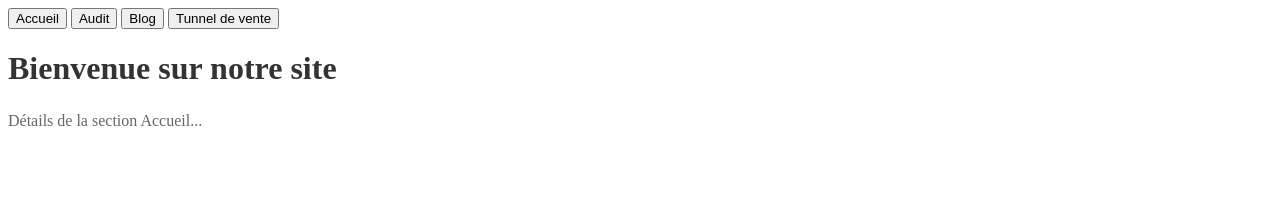
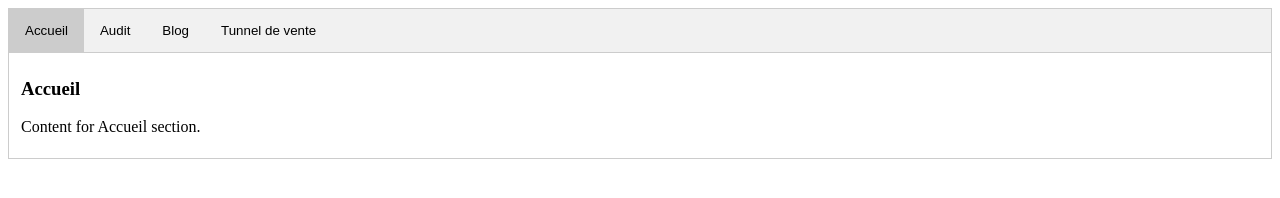
Before and after one commit to echoeswebmarketing-lab/plandactionsSomaNova, a plain HTML site: page index.html in a window 1280 px wide. Both pictures are taken after a click on the button "Accueil". Drawn offline with Linux system fonts and the light colour scheme.

Commit message:
Update index.html with tabbed navigation

```diff
--- a/index.html
+++ b/index.html
@@ -1,52 +1,90 @@
 <!DOCTYPE html>
-<html lang="fr">
+<html lang="en">
 <head>
     <meta charset="UTF-8">
     <meta name="viewport" content="width=device-width, initial-scale=1.0">
-    <title>Site Complet - Plandactions Soma Nova</title>
-    <link rel="stylesheet" href="styles.css">
+    <title>Tabbed Navigation Example</title>
+    <style>
+        /* Tab styles */
+        .tab {
+            overflow: hidden;
+            border: 1px solid #ccc;
+            background-color: #f1f1f1;
+        }
+        .tab button {
+            background-color: inherit;
+            border: none;
+            cursor: pointer;
+            float: left;
+            outline: none;
+            padding: 14px 16px;
+            transition: 0.3s;
+        }
+        .tab button:hover {
+            background-color: #ddd;
+        }
+        .tab button.active {
+            background-color: #ccc;
+        }
+        .tabcontent {
+            display: none;
+            padding: 6px 12px;
+            border: 1px solid #ccc;
+            border-top: none;
+        }
+    </style>
 </head>
 <body>
-    <div class="navbar">
-        <button class="tab" onclick="openTab('accueil')">Accueil</button>
-        <button class="tab" onclick="openTab('audit')">Audit</button>
-        <button class="tab" onclick="openTab('blog')">Blog</button>
-        <button class="tab" onclick="openTab('tunnel')">Tunnel de vente</button>
+
+    <div class="tab">
+        <button class="tablinks" onclick="openTab(event, 'Accueil')">Accueil</button>
+        <button class="tablinks" onclick="openTab(event, 'Audit')">Audit</button>
+        <button class="tablinks" onclick="openTab(event, 'Blog')">Blog</button>
+        <button class="tablinks" onclick="openTab(event, 'Tunnel')">Tunnel de vente</button>
     </div>
 
-    <div id="accueil" class="tabcontent">
-        <h1>Bienvenue sur notre site</h1>
-        <p>Détails de la section Accueil...</p>
-        <!-- Include original content here -->
+    <div id="Accueil" class="tabcontent">
+        <h3>Accueil</h3>
+        <p>Content for Accueil section.</p>
     </div>
 
-    <div id="audit" class="tabcontent" style="display:none;">
-        <h1>Audit</h1>
-        <p>Détails de la section Audit...</p>
-        <!-- Include original content here -->
+    <div id="Audit" class="tabcontent">
+        <h3>Audit</h3>
+        <p>Content for Audit section.</p>
     </div>
 
-    <div id="blog" class="tabcontent" style="display:none;">
-        <h1>Blog</h1>
-        <p>Détails de la section Blog...</p>
-        <!-- Include original content here -->
+    <div id="Blog" class="tabcontent">
+        <h3>Blog</h3>
+        <p>Content for Blog section.</p>
     </div>
 
-    <div id="tunnel" class="tabcontent" style="display:none;">
-        <h1>Tunnel de vente</h1>
-        <p>Détails de la section Tunnel de vente...</p>
-        <!-- Include original content here -->
+    <div id="Tunnel" class="tabcontent">
+        <h3>Tunnel de vente</h3>
+        <p>Content for Tunnel de vente section.</p>
     </div>
 
     <script>
-        function openTab(tabName) {
+        function openTab(evt, tabName) {
+            // Declare all variables
             var i, tabcontent, tablinks;
+
+            // Get all elements with class="tabcontent" and hide them
             tabcontent = document.getElementsByClassName("tabcontent");
             for (i = 0; i < tabcontent.length; i++) {
                 tabcontent[i].style.display = "none";
             }
+
+            // Get all elements with class="tablinks" and remove the class "active"
+            tablinks = document.getElementsByClassName("tablinks");
+            for (i = 0; i < tablinks.length; i++) {
+                tablinks[i].className = tablinks[i].className.replace(" active", "");
+            }
+
+            // Show the current tab, and add an "active" class to the button that opened the tab
             document.getElementById(tabName).style.display = "block";
+            evt.currentTarget.className += " active";
         }
     </script>
+
 </body>
 </html>
```
